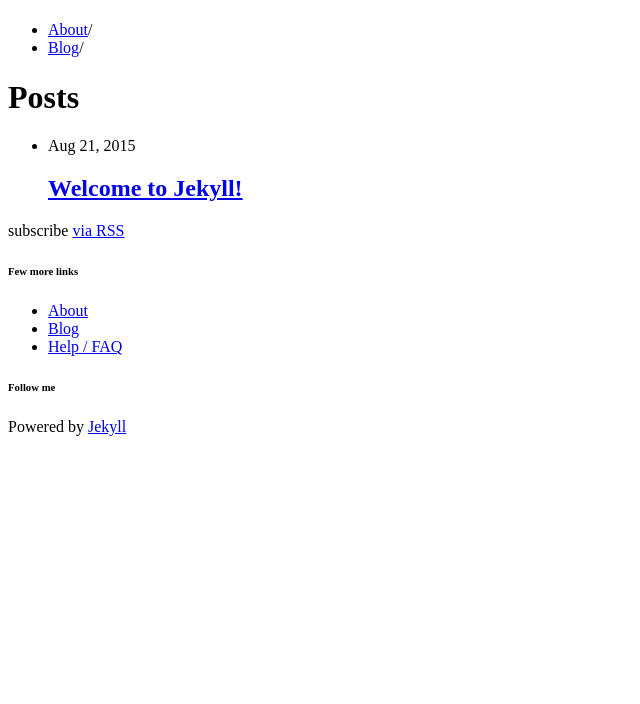
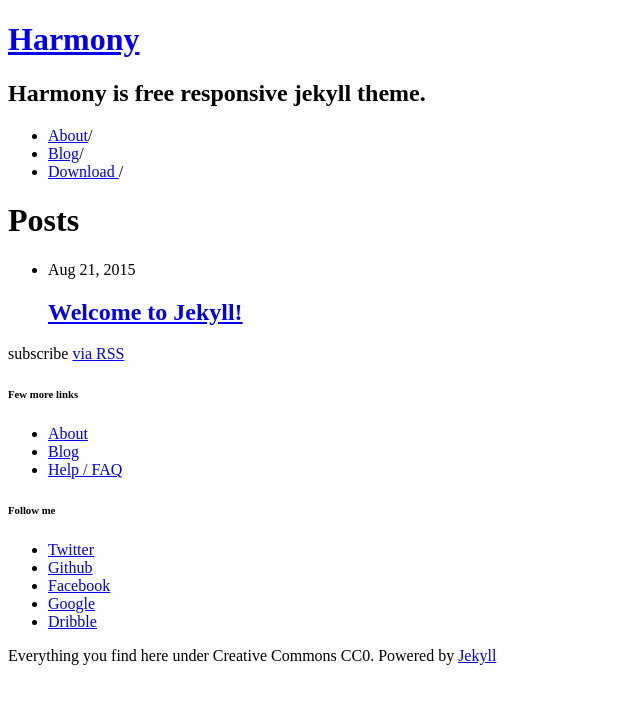
Before and after one commit to hahajh/hahajh.github.com, a Jekyll site: the page built from index.html, in a window 1280 px wide. Shown: the top 704 px of the page, without its empty margins (0-640 px from the left). Built offline with Jekyll 4.4.1, drawn with Linux system fonts in a browser that asks for light colours; nearby versions of some CDN libraries; part of the change alters nothing that is shown.

Commit message:
change configuration

```diff
--- a/_config.yml
+++ b/_config.yml
@@ -1,14 +1,57 @@
-# Site settings
-title: Your awesome title
-email: your-email@domain.com
-description: > # this means to ignore newlines until "baseurl:"
-  Write an awesome description for your new site here. You can edit this
-  line in _config.yml. It will appear in your document head meta (for
-  Google search results) and in your feed.xml site description.
-baseurl: "" # the subpath of your site, e.g. /blog/
-url: "http://yourdomain.com" # the base hostname & protocol for your site
-twitter_username: jekyllrb
-github_username:  jekyll
+# Harmony Jekyll theme general configurations
 
-# Build settings
-markdown: kramdown
+# Base URL
+baseurl: /harmony
+
+# Site live URL
+url: http://gayan.me
+
+# Localhost
+# url: http://127.0.0.1:4000
+
+# Harmony theme configuration. Please change accordingly.
+harmony:
+  name: Harmony
+  # Little description about your site
+  description: Harmony is free responsive jekyll theme.
+  meta_description: Harmony is free responsive jekyll theme. This will appear in your document head meta (for Google search results) and in your feed.xml site description.
+  basetheme: theme-base-01 # pre defined thmes are darken, blue-water, redish.
+  author: # Author details
+    name: Gayan Virajith
+    email: gayanvirajith@gmail.com
+    url: http://gayanvirajith.github.io
+
+  # Google Analytics key, leave blank to ignore
+  google_analytics_key: UA-xxxx-x
+
+  # Profile links, leave blank to ignore
+  social:
+    github: gayanvirajith
+    twitter: gayanvirajith
+    facebook: gayanvirajith
+    gplus: +GayanVirajith
+    dribble: gayan
+    pinterest:
+  # Toggle disclaimer in footer
+  show_disclaimer: true
+
+# Conversion / Build settings
+markdown:    kramdown
+highlighter: pygments # this is how you put pygments config in jekyll 2.0 instead of pygments: true
+
+# Permalinks
+permalink:        pretty
+
+exclude:
+  - CNAME
+  - Gemfile
+  - Rakefile
+  - README.md
+  - .gitignore
+  - .sass-cache
+  - Gemfile.lock
+
+# Sass conversion configs
+sass:
+    sass_dir: assets/css/_sass
+    style: :compressed
```
